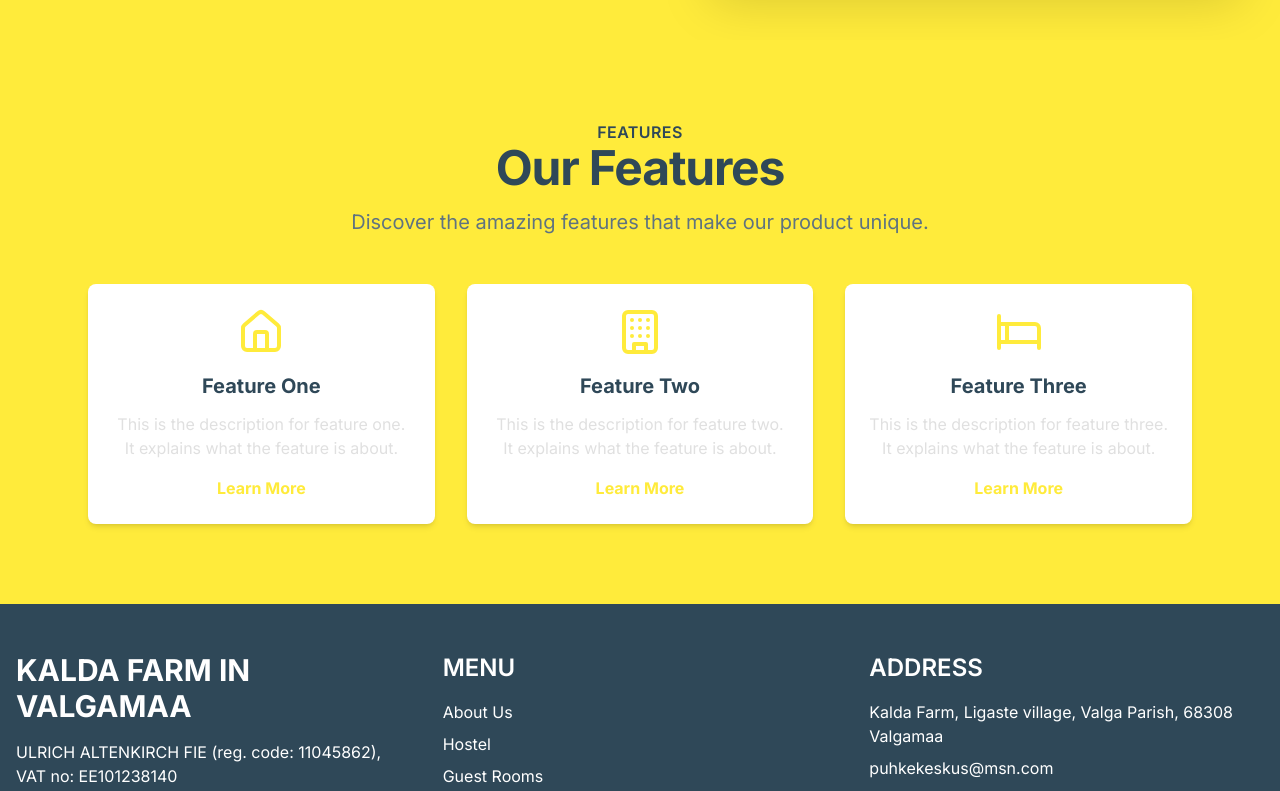
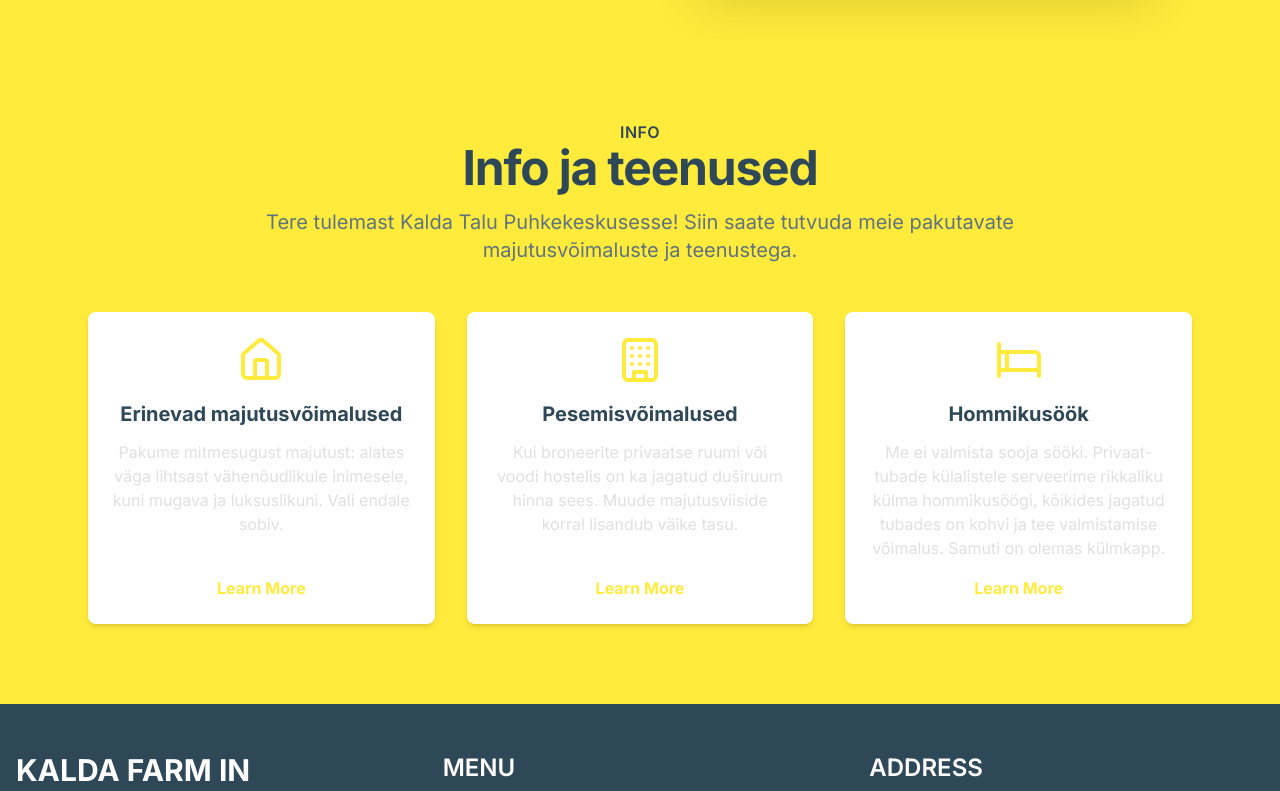
Before and after one commit to 77ccreed/kalda-next, a Next.js app: page /en in a window 1280 px wide. Shown: the part 840-1631 px from the top of the page. Built offline with nearby package versions, Linux system fonts and the light colour scheme.

Commit message:
refactor: Update image path for homepage

```diff
--- a/src/app/[locale]/page.tsx
+++ b/src/app/[locale]/page.tsx
@@ -2,7 +2,7 @@ import { useTranslations } from 'next-intl';
 import { unstable_setRequestLocale } from 'next-intl/server';
 //import PageLayout from '@/components/PageLayout';
 import Hero from '@/components/Hero';
-import Img from '@/assets/images/taust.jpg';
+import Img from '@/assets/images/kampingmaja/chouse1_small.jpg';
 import Features from '@/components/Features';
 import { Home, Building, Bed, Award, Map } from "lucide-react";
 
@@ -19,15 +19,15 @@ export default function IndexPage({ params: { locale } }: Props) {
 
   const featuresData = {
     header: {
-      title: "Our Features",
-      subtitle: "Discover the amazing features that make our product unique.",
-      tagline: "Features",
+      title: "Info ja teenused",
+      subtitle: "Tere tulemast Kalda Talu Puhkekeskusesse! Siin saate tutvuda meie pakutavate majutusvõimaluste ja teenustega.",
+      tagline: "Info",
       position: "center",
     },
     items: [
       {
-        title: "Feature One",
-        description: "This is the description for feature one. It explains what the feature is about.",
+        title: "Erinevad majutusvõimalused",
+        description: "Pakume mitmesugust majutust: alates väga lihtsast vähenõudlikule inimesele, kuni mugava ja luksuslikuni. Vali endale sobiv.",
         icon: Home,
         callToAction: {
           text: "Learn More",
@@ -36,8 +36,8 @@ export default function IndexPage({ params: { locale } }: Props) {
         },
       },
       {
-        title: "Feature Two",
-        description: "This is the description for feature two. It explains what the feature is about.",
+        title: "Pesemisvõimalused",
+        description: "Kui broneerite privaatse ruumi või voodi hostelis on ka jagatud duširuum hinna sees. Muude majutusviiside korral lisandub väike tasu.",
         icon: Building,
         callToAction: {
           text: "Learn More",
@@ -46,8 +46,8 @@ export default function IndexPage({ params: { locale } }: Props) {
         },
       },
       {
-        title: "Feature Three",
-        description: "This is the description for feature three. It explains what the feature is about.",
+        title: "Hommikusöök",
+        description: "Me ei valmista sooja sööki. Privaat-tubade külalistele serveerime rikkaliku külma hommikusöögi, kõikides jagatud tubades on kohvi ja tee valmistamise võimalus. Samuti on olemas külmkapp.",
         icon: Bed,
         callToAction: {
           text: "Learn More",
```
